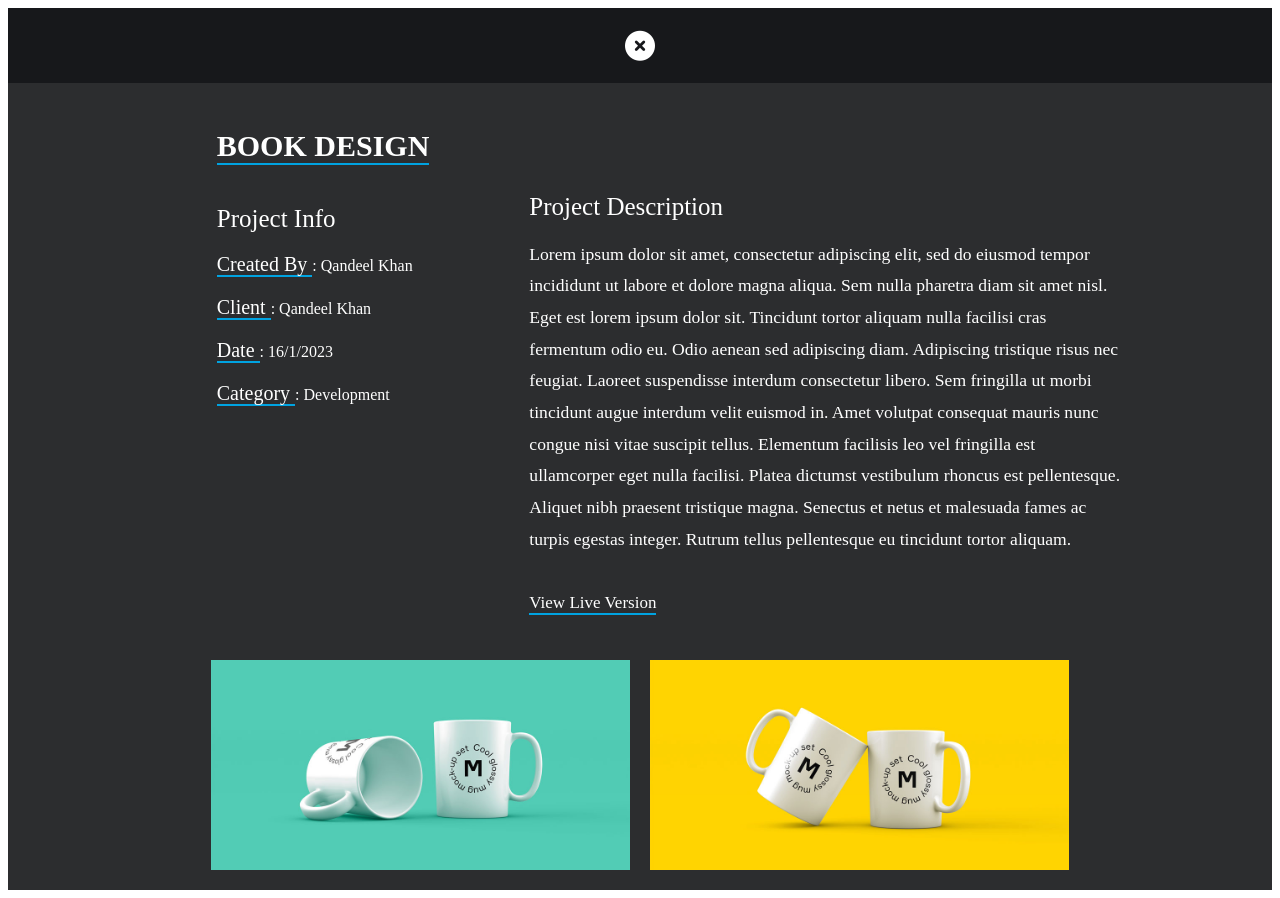
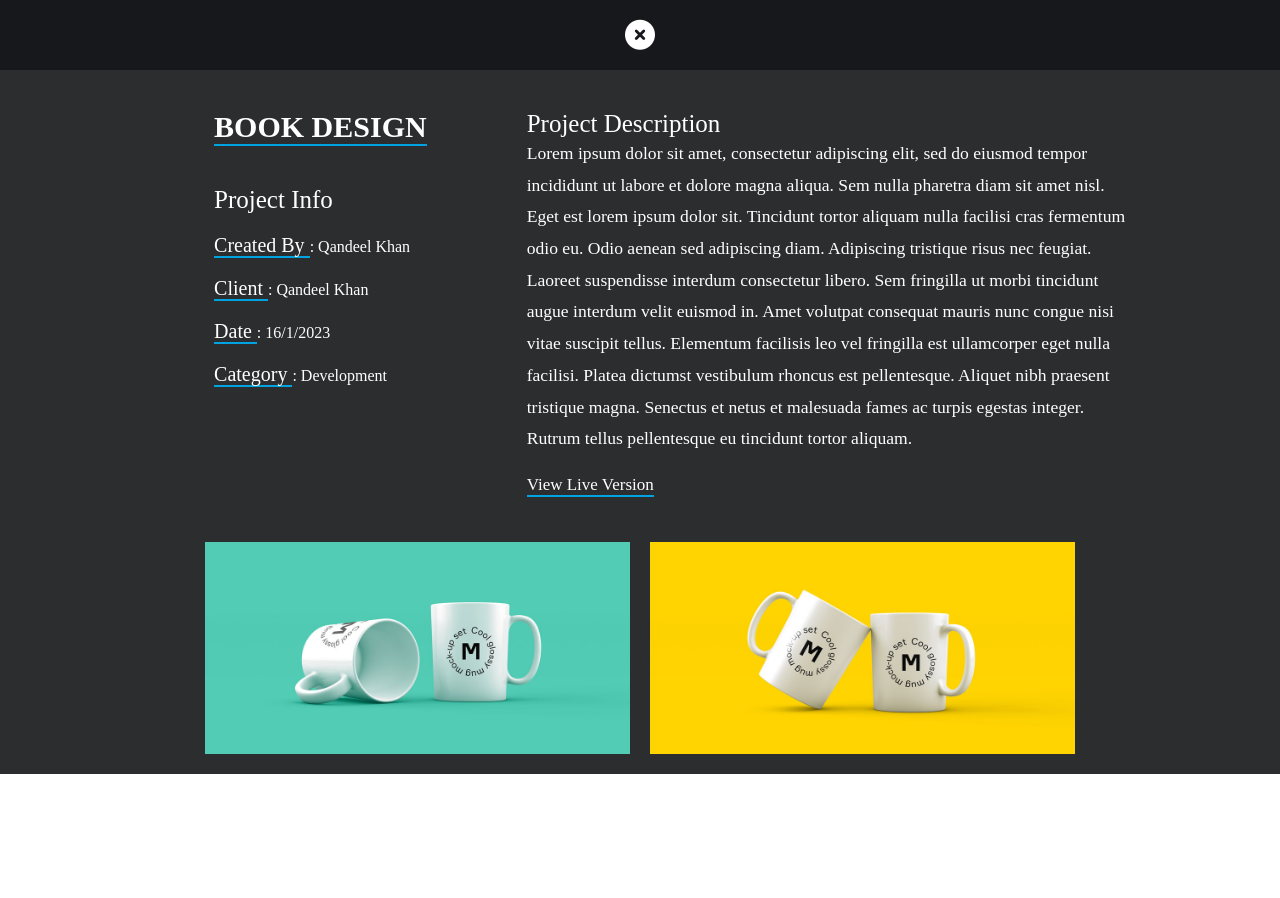
Before and after one commit to QandeelKhan/portfolio-client, a React (Create React App) app: page /portfolio in a window 1280 px wide. After the commit the page ends 800 px from the top, so only its background shows below. Built offline with nearby package versions, Linux system fonts and the light colour scheme.

Commit message:
auto commit by py script

```diff
--- a/src/pages/PortfolioDetail.tsx
+++ b/src/pages/PortfolioDetail.tsx
@@ -45,13 +45,14 @@ const PortfolioDetail = (props: any) => {
     }, []);
 
     return (
-        <div className="main-container">
-            <div className="header">
+        <div>
+            <div className="header-fix">
                 <i
                     onClick={handleClick}
                     className="fa-solid fa-circle-xmark"
                 ></i>
             </div>
+            <div className="main-container">
                 {props.children}
                 <div className="left-content">
                     <ul>
@@ -82,23 +83,25 @@ const PortfolioDetail = (props: any) => {
                     </ul>
                 </div>
                 <div className="right-content">
-                <span className="project-description">Project Description</span>
+                    <span className="project-description">
+                        Project Description
+                    </span>
                     <p>
-                    Lorem ipsum dolor sit amet, consectetur adipiscing elit, sed
-                    do eiusmod tempor incididunt ut labore et dolore magna
-                    aliqua. Sem nulla pharetra diam sit amet nisl. Eget est
-                    lorem ipsum dolor sit. Tincidunt tortor aliquam nulla
-                    facilisi cras fermentum odio eu. Odio aenean sed adipiscing
-                    diam. Adipiscing tristique risus nec feugiat. Laoreet
-                    suspendisse interdum consectetur libero. Sem fringilla ut
-                    morbi tincidunt augue interdum velit euismod in. Amet
-                    volutpat consequat mauris nunc congue nisi vitae suscipit
-                    tellus. Elementum facilisis leo vel fringilla est
-                    ullamcorper eget nulla facilisi. Platea dictumst vestibulum
-                    rhoncus est pellentesque. Aliquet nibh praesent tristique
-                    magna. Senectus et netus et malesuada fames ac turpis
-                    egestas integer. Rutrum tellus pellentesque eu tincidunt
-                    tortor aliquam.
+                        Lorem ipsum dolor sit amet, consectetur adipiscing elit,
+                        sed do eiusmod tempor incididunt ut labore et dolore
+                        magna aliqua. Sem nulla pharetra diam sit amet nisl.
+                        Eget est lorem ipsum dolor sit. Tincidunt tortor aliquam
+                        nulla facilisi cras fermentum odio eu. Odio aenean sed
+                        adipiscing diam. Adipiscing tristique risus nec feugiat.
+                        Laoreet suspendisse interdum consectetur libero. Sem
+                        fringilla ut morbi tincidunt augue interdum velit
+                        euismod in. Amet volutpat consequat mauris nunc congue
+                        nisi vitae suscipit tellus. Elementum facilisis leo vel
+                        fringilla est ullamcorper eget nulla facilisi. Platea
+                        dictumst vestibulum rhoncus est pellentesque. Aliquet
+                        nibh praesent tristique magna. Senectus et netus et
+                        malesuada fames ac turpis egestas integer. Rutrum tellus
+                        pellentesque eu tincidunt tortor aliquam.
                     </p>
                     <span className="view-live">View Live Version</span>
                 </div>
@@ -113,6 +116,7 @@ const PortfolioDetail = (props: any) => {
                     </div>
                 </div>
             </div>
+        </div>
     );
 };
 
--- a/src/pages/portfolio-detail.css
+++ b/src/pages/portfolio-detail.css
@@ -1,27 +1,34 @@
+* {
+    margin: 0;
+    padding: 0;
+}
+
+.header-fix {
+    position: absolute;
+    top: 0;
+    background-color: #17181b;
+    display: flex;
+    align-items: center;
+    justify-content: center;
+    position: fixed;
+    width: 100%;
+    height: 70px;
+}
+
+.header-fix .fa-circle-xmark {
+    color: white;
+    font-size: 30px;
+}
+
 .main-container {
     /*  */
     display: grid;
     grid-template-columns: repeat(3, 1fr);
-    grid-template-rows: 75px auto auto;
-    margin: 0 auto;
-    width: 100%;
-    height: 100%;
-}
-
-.header {
-    background-color: #17181b;
-    grid-column-start: span 3;
-    display: flex;
-    align-items: center;
-    justify-content: center;
-}
-
-.header .fa-circle-xmark {
-    color: white;
-    font-size: 30px;
+    grid-template-rows: auto auto;
 }
 
 .left-content {
+    padding-top: 80px;
     background-color: #2c2d2f;
     grid-column-start: span 1;
     display: flex;
@@ -114,11 +121,10 @@
 @media (max-width: 768px) {
     .main-container {
         grid-template-columns: 1fr;
-        grid-template-rows: 75px auto auto;
+        grid-template-rows: auto auto;
     }
 
     .left-content,
-    .header,
     .right-content,
     .footer {
         grid-column-start: span 1;
```
Lines whose indentation alone changed are shown as unchanged.
